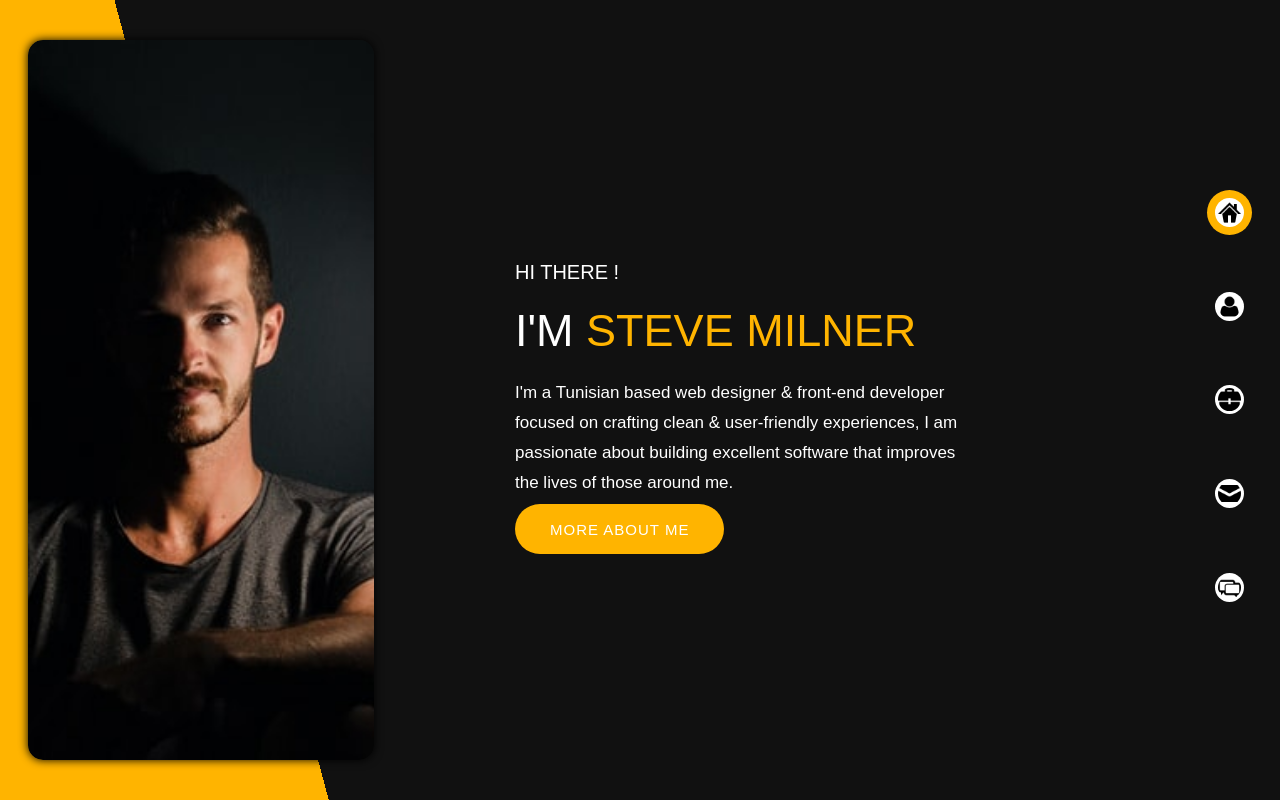
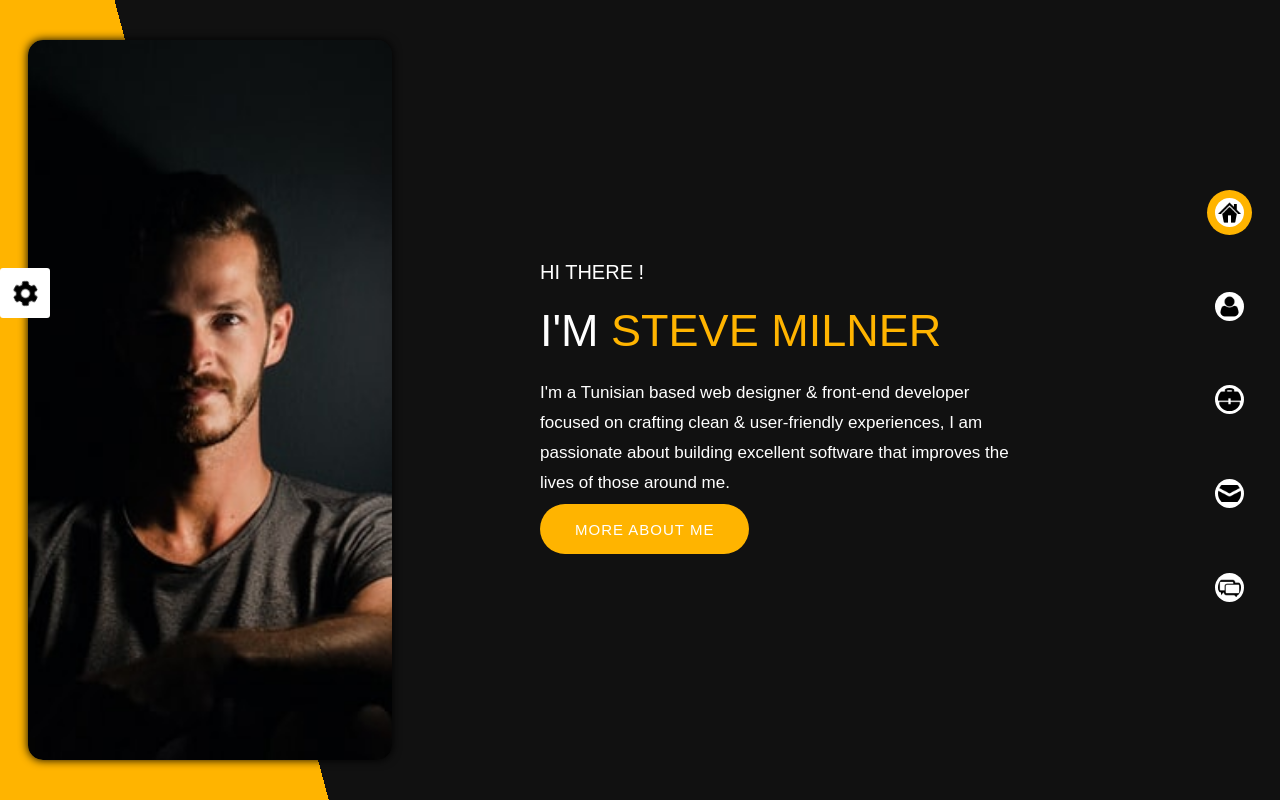
Before and after one commit to AhmedEssamHassan/amazing-portfolio, a plain HTML site: page index.html in a window 1280 px wide. Drawn offline with Linux system fonts and the light colour scheme.

Commit message:
adding setting icon

```diff
--- a/index.html
+++ b/index.html
@@ -10,6 +10,9 @@
   <body>
     <div class="first-container">
       <main>
+        <div class="settings">
+          <img src="img/iconfinder_settings_326699.png" alt="" />
+        </div>
         <img src="img/jandre-van-der-walt-iBiiIiCDWh0-unsplash.jpg" alt="" />
         <section class="introduction">
           <p>
@@ -33,10 +36,10 @@
               <a class="img" href="">
                 <div class="cover home">
                   <img
-                  class="nav-img"
-                  src="img/iconfinder_home_298794.png"
-                  alt=""
-                />
+                    class="nav-img"
+                    src="img/iconfinder_home_298794.png"
+                    alt=""
+                  />
                 </div>
                 <h2 class="title">home</h2>
               </a>
--- a/script/index.js
+++ b/script/index.js
@@ -21,4 +21,4 @@ for (let x = 0; x < links.length; x++) {
     titles[x].style.opacity = "0";
     titles[x].style.margin = "0";
   });
-}
+ }
--- a/style/home.css
+++ b/style/home.css
@@ -50,7 +50,7 @@ main {
   width: 95.55%;
   height: 90%;
   display: grid;
-  grid-template-columns: 1fr 1fr 250px;
+  grid-template-columns: 1fr 1fr 200px;
   grid-template-rows: 1fr;
   grid-template-areas: " img intro nav";
 }
@@ -172,3 +172,39 @@ li > a > .cover > img {
   background-color: #ffb400;
   color: white;
 }
+
+.settings{
+  position: absolute ;
+  top: 33.5%;
+  left: 0;
+  width: 50px;
+  height: 50px;
+  background-color: #ffffff;
+  border-radius: 3px;
+  display: flex;
+  justify-content: center;
+  align-items: center;
+}
+
+
+@keyframes rotating {
+  from {
+    transform: rotate(0deg);
+  }
+  to{
+    transform: rotate(360deg);
+  }
+}
+
+.settings>img{
+  width: 25px;
+  height: 25px;
+  margin: auto auto;
+  object-fit: fill;
+  box-shadow: none;
+  animation: rotating 1.5s linear infinite;
+}
+
+.settings:hover{
+  cursor: pointer;
+}
```
Also changed, not shown: img/iconfinder_settings_326699.png (added).
